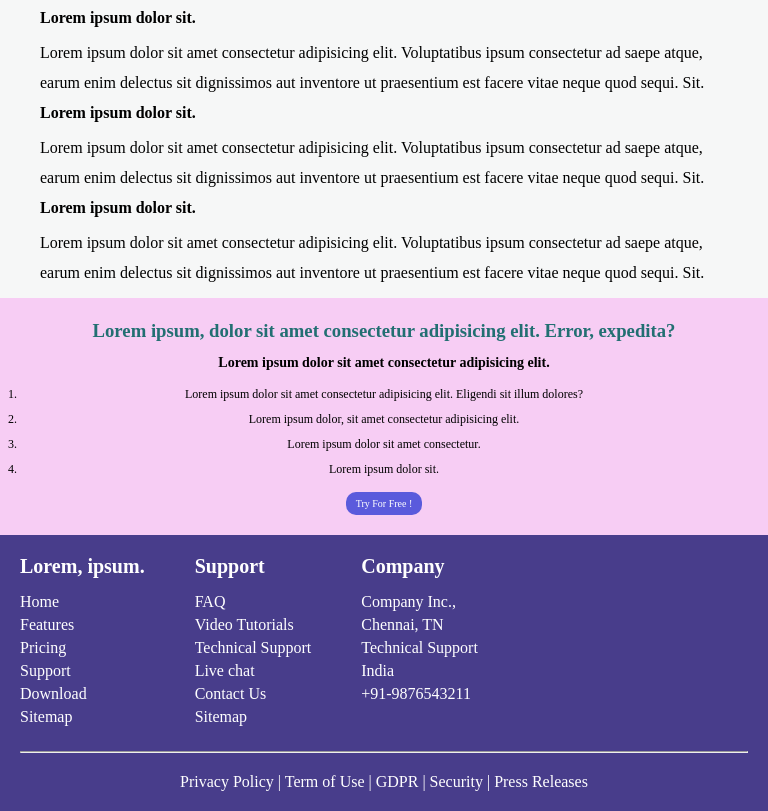
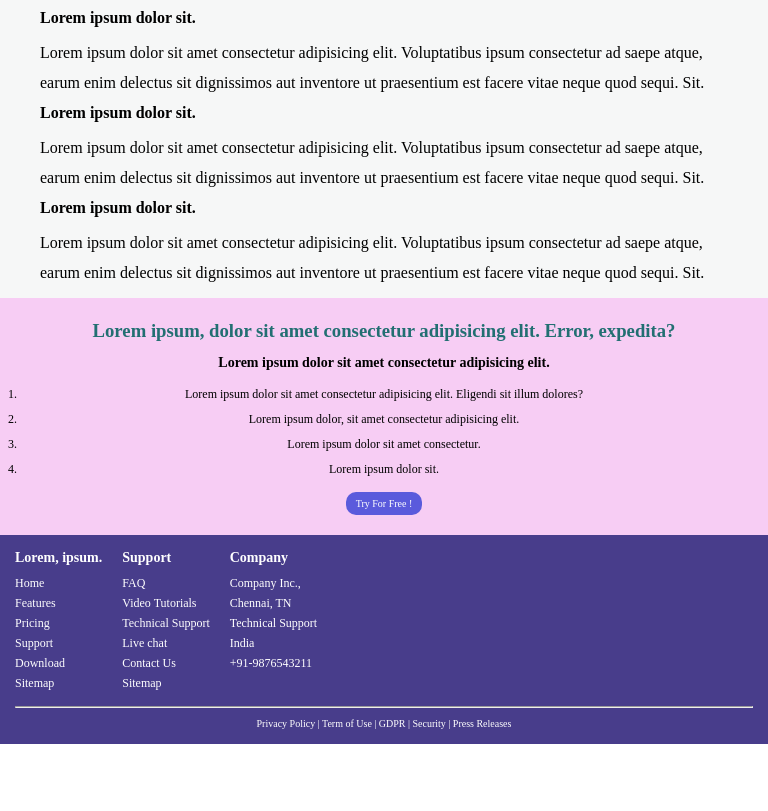
Before and after one commit to PriyaBalaDharshini/HTML_CSS_Test, a website: page index.html in a window 768 px wide. Shown: the part 719-1530 px from the top of the page. After the commit the page ends 1463 px from the top, so only its background shows below. Drawn offline with Linux system fonts and the light colour scheme.

Commit message:
Completed

```diff
--- a/styles.css
+++ b/styles.css
@@ -732,4 +732,45 @@ hr {
         border: none;
         margin-top: 10px;
     }
+
+    .footer {
+        padding: 15px;
+        background-color: darkslateblue;
+        text-align: center;
+        color: white;
+    }
+
+    .main-container {
+        display: flex;
+        text-align: left;
+        margin-bottom: 10px;
+        gap: 20px;
+
+    }
+
+    .main h3 {
+        font-size: 14px;
+        margin-bottom: 10px;
+    }
+
+    .main ul {
+        list-style-type: none;
+        padding: 0;
+    }
+
+    .main ul li {
+        margin: 5px 0;
+        font-size: 12px;
+    }
+
+    hr {
+        margin: 10px 0;
+
+    }
+
+    .footer-bottom {
+        margin-top: 10px;
+        font-size: 10px;
+
+    }
 }
```
